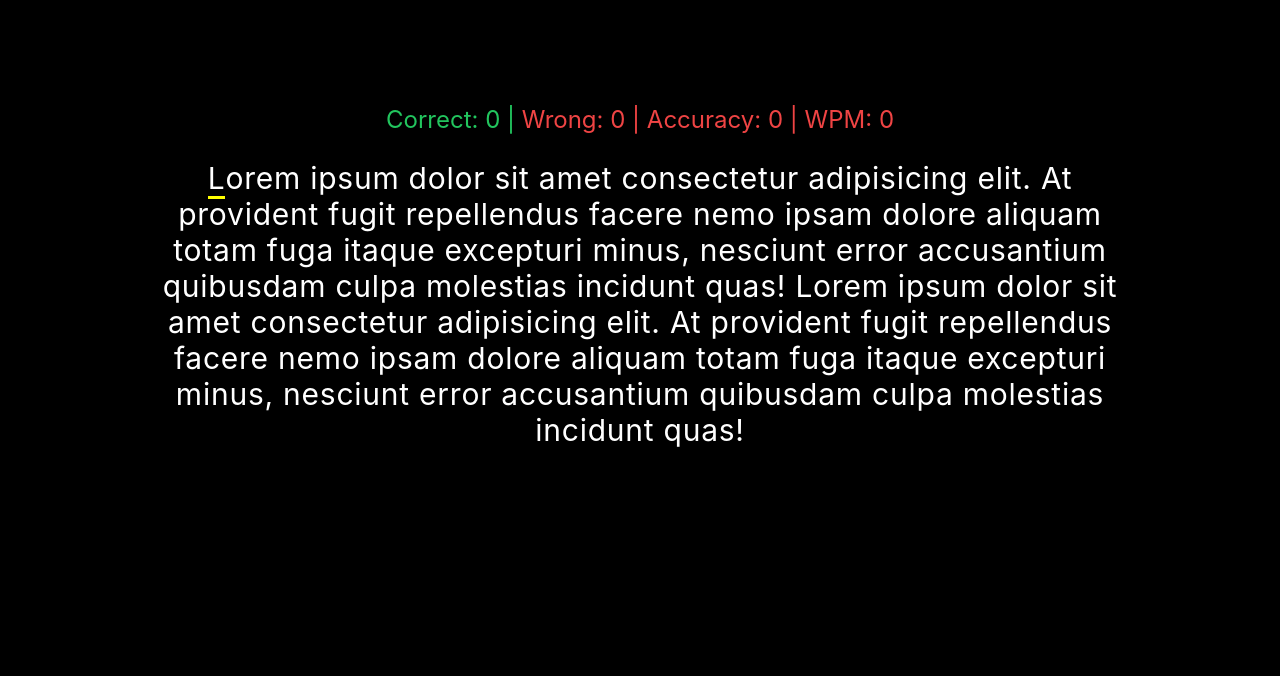
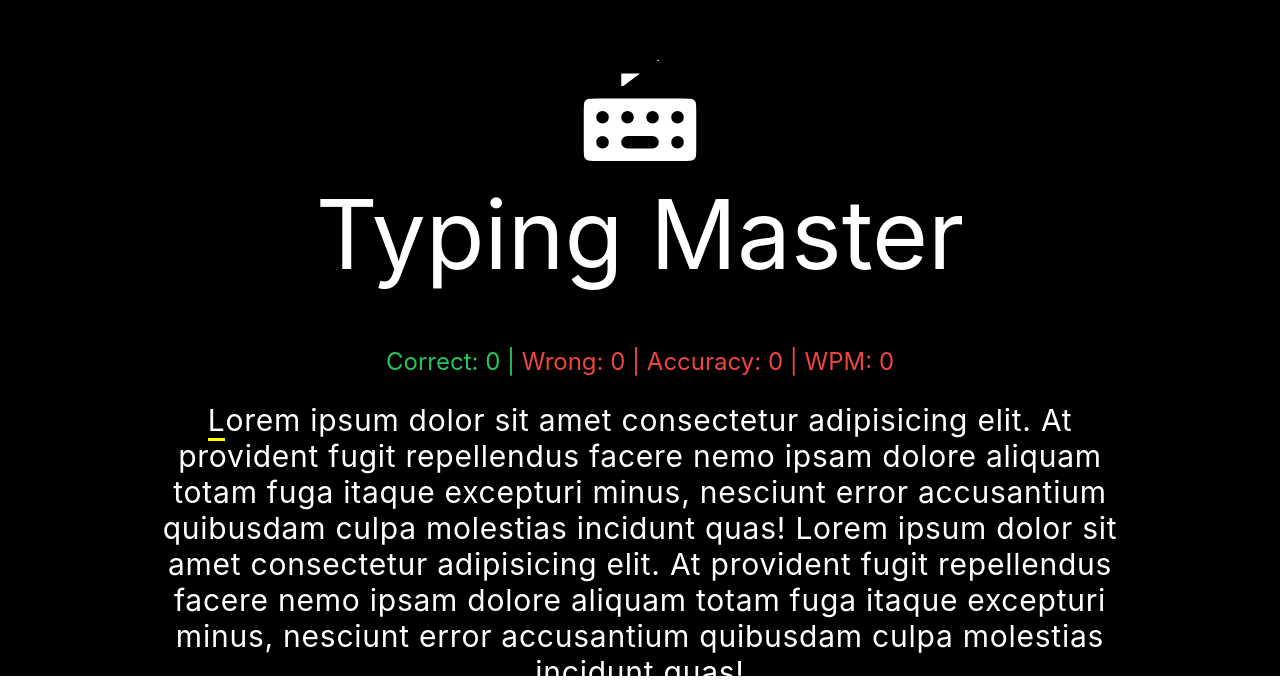
Before and after one commit to visakhvjn/typing-master, a React (Create React App) app: page / in a window 1280 px wide. Shown: the part 124-814 px from the top of the page. Built offline with nearby package versions, Linux system fonts and the light colour scheme.

Commit message:
added icon and header

```diff
--- a/src/App.tsx
+++ b/src/App.tsx
@@ -1,5 +1,6 @@
 import React, { useEffect, useRef, useState } from "react";
-import { Paragraph } from "./components";
+import { Header, Paragraph } from "./components";
+import KeyboardIcon from './assets/icon/keyboard.svg';
 
 const paragraphText = 'Lorem ipsum dolor sit amet consectetur adipisicing elit. At provident fugit repellendus facere nemo ipsam dolore aliquam totam fuga itaque excepturi minus, nesciunt error accusantium quibusdam culpa molestias incidunt quas! Lorem ipsum dolor sit amet consectetur adipisicing elit. At provident fugit repellendus facere nemo ipsam dolore aliquam totam fuga itaque excepturi minus, nesciunt error accusantium quibusdam culpa molestias incidunt quas!';
 
@@ -14,8 +15,12 @@ const App: React.FC = () => {
   }, []);
 
   return (
-    <div className="flex items-center justify-center h-screen bg-black">
-      <div className="bg-black relative w-3/4">
+    <div className="flex justify-center h-screen bg-black">
+      <div className="bg-black relative w-3/4 mt-40">
+        <div className="flex flex-col justify-center items-center">
+          <img src={KeyboardIcon} alt='logo' />
+          <Header title="Typing Master" />
+        </div>
         <Paragraph text={paragraphText} userInput={userInput} />
         <input
           ref={userInputRef}
--- /dev/null
+++ b/src/components/header/index.tsx
@@ -0,0 +1,11 @@
+interface HeaderProps {
+  title: string;
+}
+
+const Header: React.FC<HeaderProps> = ({ title }) => {
+  return (
+    <h1 className="text-8xl text-white text-center mb-16">{title}</h1>
+  )
+}
+
+export default Header;
--- a/src/components/index.tsx
+++ b/src/components/index.tsx
@@ -1,7 +1,9 @@
 import Paragraph from "./paragraph";
 import Score from "./score";
+import Header from "./header";
 
 export {
+  Header,
   Paragraph,
   Score,
 }
```
Also changed, not shown: src/assets/icon/keyboard.svg (added).
